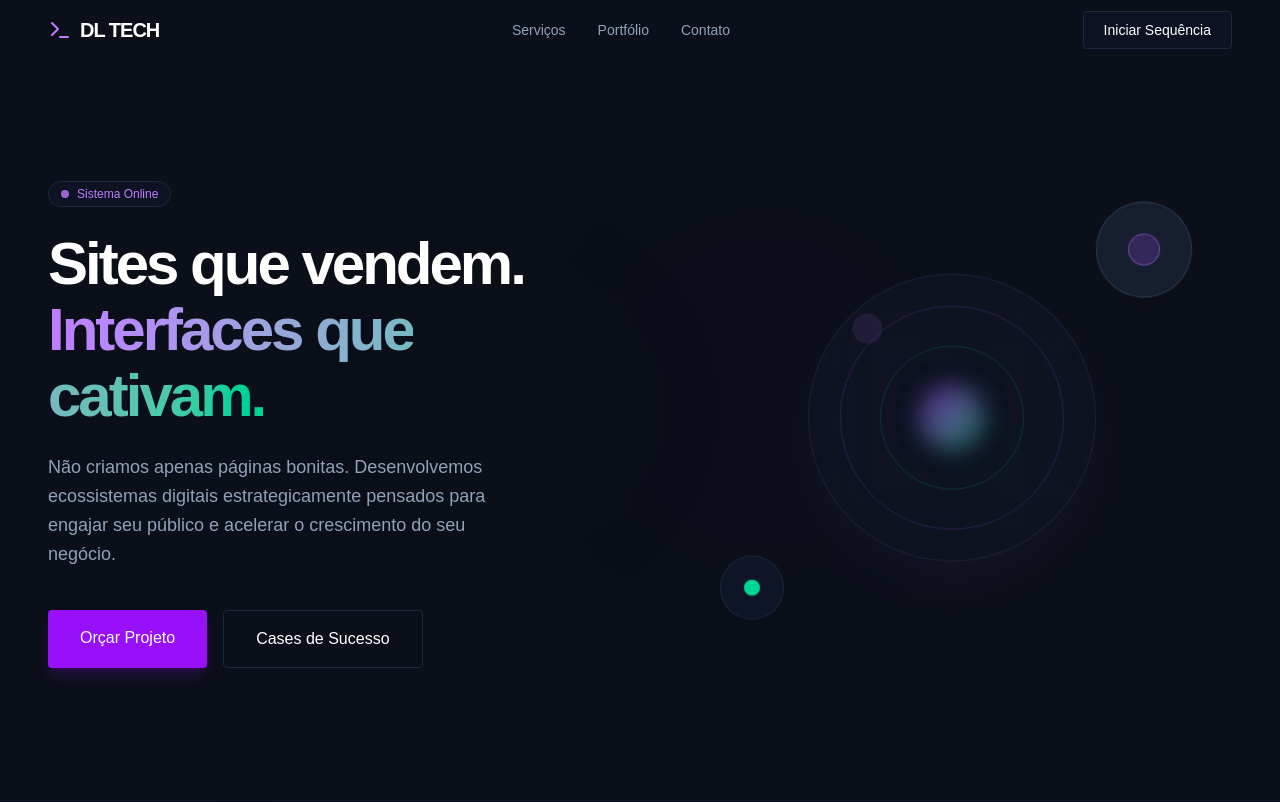
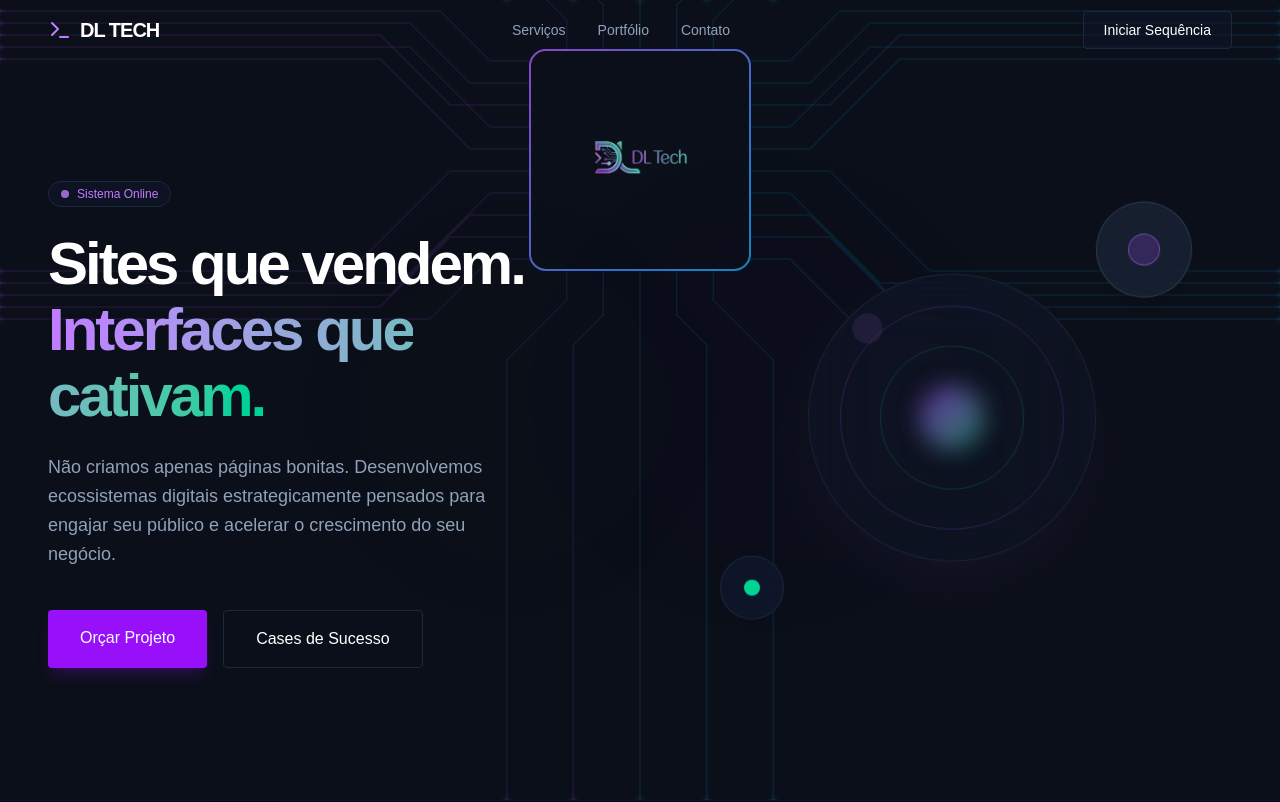
Before and after one commit to danielleao77/DLTech, a website with bundled scripts: page index.html in a window 1280 px wide. Shown: the top 802 px of the page. Built offline with nearby package versions, Linux system fonts and the light colour scheme.

Commit message:
style: reposicionar CPU para o topo e adicionar suporte para logo no Canvas

```diff
--- a/index.html
+++ b/index.html
@@ -100,6 +100,9 @@
             </div>
             <div class="absolute bottom-1/4 left-1/4 w-96 h-96 bg-emerald-500/5 rounded-full blur-[120px] pointer-events-none animate-pulse-glow"
                 style="animation-delay: 2s;"></div>
+
+            <!-- Circuit Board Background Canvas -->
+            <canvas id="hero-circuit-canvas" class="absolute inset-0 w-full h-full pointer-events-none z-0" aria-hidden="true"></canvas>
 
             <div
                 class="w-full max-w-7xl mx-auto px-6 md:px-12 grid grid-cols-1 md:grid-cols-2 gap-16 items-center relative z-10">
--- /dev/null
+++ b/js/circuit-background.js
@@ -0,0 +1,404 @@
+/**
+ * CircuitBackground Class
+ * Renders a fixed, responsive CPU-chip style circuit board background on HTML5 Canvas.
+ * Featues interactive mouse-glow (lighting up traces on hover) and animated energy pulses.
+ */
+export class CircuitBackground {
+  constructor(canvasId) {
+    this.canvas = document.getElementById(canvasId);
+    if (!this.canvas) return;
+
+    this.ctx = this.canvas.getContext('2d');
+    this.paths = [];
+    this.pulses = [];
+    this.animationFrameId = null;
+    this.mouse = { x: -9999, y: -9999 };
+
+    // Configs
+    this.config = {
+      purpleColor: 'rgba(168, 85, 247, 1)',
+      blueColor: 'rgba(14, 165, 233, 1)',
+      traceOpacityBase: 0.12,
+      glowRadius: 120, // Mouse interaction radius
+      pulseSpawnChance: 0.008,
+      maxPulses: 6
+    };
+
+    // Carregamento do logotipo
+    this.logo = new Image();
+    this.logo.src = 'images/logo.png';
+    this.logoLoaded = false;
+    this.logo.onload = () => {
+      this.logoLoaded = true;
+    };
+
+    this.init();
+  }
+
+  init() {
+    this.resizeCanvas();
+    this.generateFixedCircuits();
+    this.animate();
+
+    // Event Listeners
+    window.addEventListener('resize', () => this.handleResize());
+    window.addEventListener('mousemove', (e) => this.handleMouseMove(e));
+    window.addEventListener('mouseleave', () => this.handleMouseLeave());
+  }
+
+  resizeCanvas() {
+    const parent = this.canvas.parentElement;
+    this.canvas.width = parent.clientWidth;
+    this.canvas.height = parent.clientHeight;
+  }
+
+  handleResize() {
+    this.resizeCanvas();
+    this.generateFixedCircuits();
+  }
+
+  handleMouseMove(e) {
+    const rect = this.canvas.getBoundingClientRect();
+    this.mouse.x = e.clientX - rect.left;
+    this.mouse.y = e.clientY - rect.top;
+  }
+
+  handleMouseLeave() {
+    this.mouse.x = -9999;
+    this.mouse.y = -9999;
+  }
+
+  /**
+   * Generates a fixed, symmetric layout of circuits originating from a central CPU chip outline.
+   */
+  generateFixedCircuits() {
+    this.paths = [];
+    this.pulses = [];
+
+    const w = this.canvas.width;
+    const h = this.canvas.height;
+
+    // CPU central square location (shifted higher up near the header)
+    this.chip = {
+      cx: w / 2,
+      cy: Math.max(150, Math.min(h * 0.20, 190)),
+      size: Math.max(160, Math.min(w * 0.20, 220)) // Adaptive size
+    };
+
+    const cx = this.chip.cx;
+    const cy = this.chip.cy;
+    const s = this.chip.size;
+    const half = s / 2;
+
+    // Left Side Paths (Purple theme)
+    const leftCount = 10;
+    for (let i = 0; i < leftCount; i++) {
+      const startY = (cy - half) + (i + 0.5) * (s / leftCount);
+      const points = [];
+      points.push({ x: cx - half, y: startY });
+
+      // First segment: Go straight left
+      const len1 = 40 + (i % 3) * 20;
+      points.push({ x: cx - half - len1, y: startY });
+
+      // Second segment: Bend 45 degrees
+      const isTopHalf = startY < cy;
+      const bendY = isTopHalf ? startY - 50 - (i * 10) : startY + 50 + ((leftCount - i) * 10);
+      const bendX = cx - half - len1 - Math.abs(bendY - startY);
+      points.push({ x: bendX, y: bendY });
+
+      // Third segment: Go all the way to the left edge
+      points.push({ x: 0, y: bendY });
+
+      this.paths.push({
+        points,
+        color: this.config.purpleColor,
+        side: 'left'
+      });
+    }
+
+    // Right Side Paths (Blue theme)
+    const rightCount = 10;
+    for (let i = 0; i < rightCount; i++) {
+      const startY = (cy - half) + (i + 0.5) * (s / rightCount);
+      const points = [];
+      points.push({ x: cx + half, y: startY });
+
+      // First segment: Go straight right
+      const len1 = 40 + (i % 3) * 20;
+      points.push({ x: cx + half + len1, y: startY });
+
+      // Second segment: Bend 45 degrees
+      const isTopHalf = startY < cy;
+      const bendY = isTopHalf ? startY - 50 - (i * 10) : startY + 50 + ((rightCount - i) * 10);
+      const bendX = cx + half + len1 + Math.abs(bendY - startY);
+      points.push({ x: bendX, y: bendY });
+
+      // Third segment: Go all the way to the right edge
+      points.push({ x: w, y: bendY });
+
+      this.paths.push({
+        points,
+        color: this.config.blueColor,
+        side: 'right'
+      });
+    }
+
+    // Top Side Paths (Vertical)
+    const topCount = 5;
+    for (let i = 0; i < topCount; i++) {
+      const startX = (cx - half) + (i + 1) * (s / (topCount + 1));
+      const points = [];
+      points.push({ x: startX, y: cy - half });
+
+      const len1 = 30 + (i % 2) * 15;
+      points.push({ x: startX, y: cy - half - len1 });
+
+      const bendX = startX + (i - 2) * 30;
+      const bendY = cy - half - len1 - Math.abs(bendX - startX);
+      points.push({ x: bendX, y: bendY });
+      points.push({ x: bendX, y: 0 });
+
+      // Blend color based on position
+      const color = startX < cx ? this.config.purpleColor : this.config.blueColor;
+
+      this.paths.push({
+        points,
+        color,
+        side: 'top'
+      });
+    }
+
+    // Bottom Side Paths (Vertical)
+    const bottomCount = 5;
+    for (let i = 0; i < bottomCount; i++) {
+      const startX = (cx - half) + (i + 1) * (s / (bottomCount + 1));
+      const points = [];
+      points.push({ x: startX, y: cy + half });
+
+      const len1 = 30 + (i % 2) * 15;
+      points.push({ x: startX, y: cy + half + len1 });
+
+      const bendX = startX + (i - 2) * 30;
+      const bendY = cy + half + len1 + Math.abs(bendX - startX);
+      points.push({ x: bendX, y: bendY });
+      points.push({ x: bendX, y: h });
+
+      // Blend color based on position
+      const color = startX < cx ? this.config.purpleColor : this.config.blueColor;
+
+      this.paths.push({
+        points,
+        color,
+        side: 'bottom'
+      });
+    }
+  }
+
+  /**
+   * Helper to calculate minimum distance from a point to a path.
+   */
+  getDistanceToPath(px, py, points) {
+    let minDist = Infinity;
+    for (let i = 0; i < points.length - 1; i++) {
+      const p1 = points[i];
+      const p2 = points[i + 1];
+      const dist = this.getDistanceToSegment(px, py, p1.x, p1.y, p2.x, p2.y);
+      if (dist < minDist) {
+        minDist = dist;
+      }
+    }
+    return minDist;
+  }
+
+  getDistanceToSegment(px, py, x1, y1, x2, y2) {
+    const dx = x2 - x1;
+    const dy = y2 - y1;
+    if (dx === 0 && dy === 0) {
+      return Math.hypot(px - x1, py - y1);
+    }
+    let t = ((px - x1) * dx + (py - y1) * dy) / (dx * dx + dy * dy);
+    t = Math.max(0, Math.min(1, t));
+    const nearestX = x1 + t * dx;
+    const nearestY = y1 + t * dy;
+    return Math.hypot(px - nearestX, py - nearestY);
+  }
+
+  spawnPulse() {
+    if (this.pulses.length >= this.config.maxPulses || this.paths.length === 0) return;
+
+    // Pick a random path
+    const path = this.paths[Math.floor(Math.random() * this.paths.length)];
+
+    this.pulses.push({
+      path: path.points,
+      color: path.color,
+      segmentIndex: 0,
+      progress: 0,
+      speed: 0.012 + Math.random() * 0.015
+    });
+  }
+
+  animate() {
+    this.ctx.clearRect(0, 0, this.canvas.width, this.canvas.height);
+
+    // 1. Draw central CPU Square with gradient glowing border
+    if (this.chip) {
+      const cx = this.chip.cx;
+      const cy = this.chip.cy;
+      const s = this.chip.size;
+      const x = cx - s / 2;
+      const y = cy - s / 2;
+
+      // Draw outline
+      const grad = this.ctx.createLinearGradient(x, y, x + s, y + s);
+      grad.addColorStop(0, this.config.purpleColor.replace('1)', '0.8)'));
+      grad.addColorStop(1, this.config.blueColor.replace('1)', '0.8)'));
+
+      // Check mouse distance to chip border to glow it
+      const distToCenter = Math.hypot(this.mouse.x - cx, this.mouse.y - cy);
+      let chipGlow = 0;
+      if (distToCenter < s) {
+        chipGlow = Math.max(0, 1 - distToCenter / s);
+      }
+
+      this.ctx.beginPath();
+      this.ctx.roundRect(x, y, s, s, 16);
+      this.ctx.strokeStyle = grad;
+      this.ctx.lineWidth = 2 + chipGlow * 1.5;
+      if (chipGlow > 0) {
+        this.ctx.shadowColor = this.config.purpleColor;
+        this.ctx.shadowBlur = 12 * chipGlow;
+      }
+      this.ctx.stroke();
+      this.ctx.shadowBlur = 0; // Reset
+
+      // Render logo inside the CPU box
+      if (this.logoLoaded) {
+        const imgSize = s * 0.70; // Fit nicely inside the square
+        const aspect = this.logo.width / this.logo.height;
+        let imgW = imgSize;
+        let imgH = imgSize;
+
+        if (aspect > 1) {
+          imgH = imgSize / aspect;
+        } else {
+          imgW = imgSize * aspect;
+        }
+
+        this.ctx.save();
+        // Add subtle glow to logo under hover
+        if (chipGlow > 0) {
+          this.ctx.shadowColor = this.config.blueColor;
+          this.ctx.shadowBlur = 8 * chipGlow;
+        }
+        this.ctx.drawImage(this.logo, cx - imgW / 2, cy - imgH / 2, imgW, imgH);
+        this.ctx.restore();
+      }
+    }
+
+    // 2. Draw static traces and joint pads with interactive hover lighting
+    this.paths.forEach(path => {
+      const points = path.points;
+      if (points.length < 2) return;
+
+      // Distance from mouse to trace
+      const dist = this.getDistanceToPath(this.mouse.x, this.mouse.y, points);
+      let hoverGlow = 0;
+      if (dist < this.config.glowRadius) {
+        hoverGlow = Math.max(0, 1 - dist / this.config.glowRadius);
+      }
+
+      // Calculate path opacity
+      const opacity = this.config.traceOpacityBase + (hoverGlow * 0.7);
+      const strokeColor = path.color.replace('1)', `${opacity})`);
+
+      this.ctx.beginPath();
+      this.ctx.strokeStyle = strokeColor;
+      this.ctx.lineWidth = 1.5 + (hoverGlow * 1.5);
+
+      if (hoverGlow > 0) {
+        this.ctx.shadowColor = path.color;
+        this.ctx.shadowBlur = 10 * hoverGlow;
+      }
+
+      this.ctx.moveTo(points[0].x, points[0].y);
+      for (let i = 1; i < points.length; i++) {
+        this.ctx.lineTo(points[i].x, points[i].y);
+      }
+      this.ctx.stroke();
+      this.ctx.shadowBlur = 0; // Reset
+
+      // Joint pads (circles)
+      const endPt = points[points.length - 1];
+      this.ctx.beginPath();
+      this.ctx.arc(endPt.x, endPt.y, 2.5 + (hoverGlow * 1), 0, Math.PI * 2);
+      this.ctx.fillStyle = strokeColor;
+      this.ctx.fill();
+
+      this.ctx.beginPath();
+      this.ctx.arc(endPt.x, endPt.y, 4.5 + (hoverGlow * 1.5), 0, Math.PI * 2);
+      this.ctx.strokeStyle = strokeColor;
+      this.ctx.lineWidth = 0.75;
+      this.ctx.stroke();
+    });
+
+    // 3. Spawn periodic pulses
+    if (Math.random() < this.config.pulseSpawnChance) {
+      this.spawnPulse();
+    }
+
+    // 4. Update and render active pulses
+    for (let i = this.pulses.length - 1; i >= 0; i--) {
+      const pulse = this.pulses[i];
+      const startNode = pulse.path[pulse.segmentIndex];
+      const endNode = pulse.path[pulse.segmentIndex + 1];
+
+      if (!startNode || !endNode) {
+        this.pulses.splice(i, 1);
+        continue;
+      }
+
+      const x = startNode.x + (endNode.x - startNode.x) * pulse.progress;
+      const y = startNode.y + (endNode.y - startNode.y) * pulse.progress;
+
+      this.ctx.beginPath();
+      this.ctx.arc(x, y, 3, 0, Math.PI * 2);
+      this.ctx.fillStyle = pulse.color;
+      this.ctx.shadowColor = pulse.color;
+      this.ctx.shadowBlur = 10;
+      this.ctx.fill();
+      this.ctx.shadowBlur = 0; // Reset
+
+      // Pulse tail
+      this.ctx.beginPath();
+      this.ctx.strokeStyle = pulse.color.replace('1)', '0.5)');
+      this.ctx.lineWidth = 2.5;
+      this.ctx.moveTo(
+        startNode.x + (endNode.x - startNode.x) * Math.max(0, pulse.progress - 0.12),
+        startNode.y + (endNode.y - startNode.y) * Math.max(0, pulse.progress - 0.12)
+      );
+      this.ctx.lineTo(x, y);
+      this.ctx.stroke();
+
+      pulse.progress += pulse.speed;
+
+      if (pulse.progress >= 1) {
+        pulse.segmentIndex++;
+        pulse.progress = 0;
+        if (pulse.segmentIndex >= pulse.path.length - 1) {
+          this.pulses.splice(i, 1);
+        }
+      }
+    }
+
+    this.animationFrameId = requestAnimationFrame(() => this.animate());
+  }
+
+  destroy() {
+    if (this.animationFrameId) {
+      cancelAnimationFrame(this.animationFrameId);
+    }
+    window.removeEventListener('resize', () => this.handleResize());
+  }
+}
--- a/js/main.js
+++ b/js/main.js
@@ -2,6 +2,7 @@ import { NavigationManager } from './navigation.js';
 import { ScrollAnimationTrigger } from './scroll-animation.js';
 import { ContactFormHandler } from './contact-form.js?v=1.0.2';
 import { ImageLightbox } from './lightbox.js';
+import { CircuitBackground } from './circuit-background.js';
 
 document.addEventListener('DOMContentLoaded', () => {
   // Initialize OOP-structured components
@@ -9,6 +10,7 @@ document.addEventListener('DOMContentLoaded', () => {
   const scrollAnimations = new ScrollAnimationTrigger();
   const contactForm = new ContactFormHandler();
   const lightbox = new ImageLightbox();
+  const circuitBackground = new CircuitBackground('hero-circuit-canvas');
 
   console.log('Obsidian Tech SPA initialized successfully.');
 });
```
Also changed, not shown: css/main.css, images/logo.png (added).
